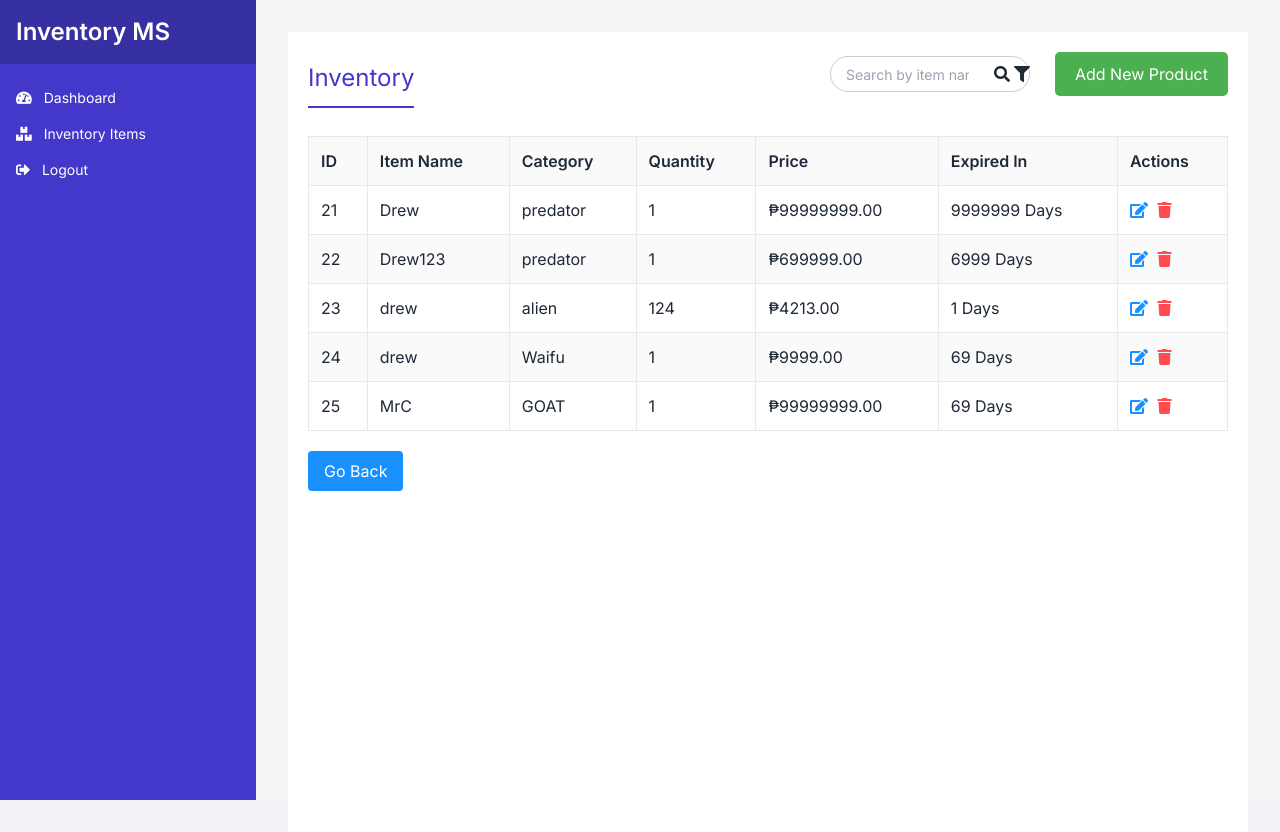
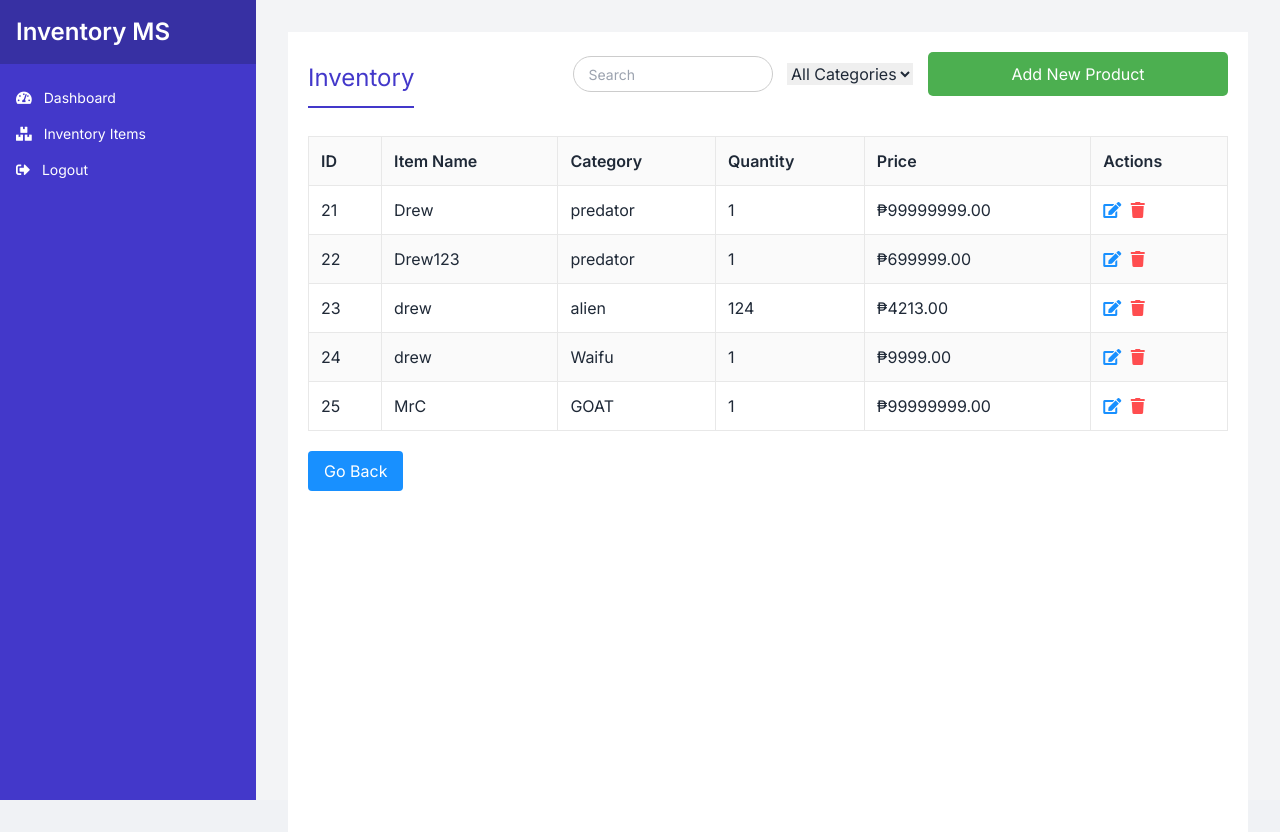
Before and after one commit to MarckRamon/Paraiso-Gabison-Bustamante---Repository, a Django app: page /inventory-items/ in a window 1280 px wide. Run offline with Django 5.2, Linux system fonts and the light colour scheme; data comes from the database, SQL or seed files in the repository; both versions use the stored data as it was before the commit; some libraries are stand-ins or nearby versions.

Commit message:
Changes oct 28

```diff
--- a/inventory/models.py
+++ b/inventory/models.py
@@ -8,4 +8,3 @@ class InventoryItem(models.Model):
     category = models.CharField(max_length=255)
     quantity = models.IntegerField()
     price = models.DecimalField(max_digits=10, decimal_places=2)
-    expiry_days = models.IntegerField()
--- a/inventory/templates/inventory/inventory_items.html
+++ b/inventory/templates/inventory/inventory_items.html
@@ -10,9 +10,15 @@
             <h1>Inventory</h1>
             <div class="search-add">
                 <div class="search-container">
-                    <input type="text" id="searchInput" placeholder="Search by item name" oninput="searchItems()">
-                    <i class="fas fa-search search-icon" onclick="triggerSearch()"></i>
-                    <i class="fas fa-filter filter-icon" onclick="toggleFilterOptions()"></i>
+                    <input type="text" id="searchInput" placeholder="Search" oninput="searchItems()">
+                    <select id="categoryFilter" onchange="filterByCategory()">
+                        <option value="">All Categories</option>
+                        {% for category in categories %}
+                            <option value="{{ category }}" {% if category == selected_category %}selected{% endif %}>
+                                {{ category }}
+                            </option>
+                        {% endfor %}
+                    </select>
                 </div>
                 <button class="add-product" onclick="openAddProductModal()">Add New Product</button>
             </div>
@@ -26,7 +32,6 @@
                     <th>Category</th>
                     <th>Quantity</th>
                     <th>Price</th>
-                    <th>Expired In</th>
                     <th>Actions</th>
                 </tr>
             </thead>
@@ -38,7 +43,6 @@
                     <td>{{ item.category }}</td>
                     <td>{{ item.quantity }}</td>
                     <td>₱{{ item.price|floatformat:2 }}</td>
-                    <td>{{ item.expiry_days }} Days</td>
                     <td>
                         <button class="edit" onclick="editItem('{{ item.id }}')"><i class="fas fa-edit"></i></button>
                         <button class="delete" onclick="deleteItem('{{ item.id }}')"><i class="fas fa-trash"></i></button>
@@ -54,7 +58,6 @@
         <button class="go-back" onclick="history.back()">Go Back</button>
     </main>
 
-    <!-- Add Product Modal -->
     <div id="addProductModal" class="modal">
         <div class="modal-content">
             <span onclick="closeAddProductModal()" class="close">&times;</span>
@@ -68,11 +71,8 @@
                 <input type="number" id="quantity" name="quantity" required class="highlighted"><br><br>
                 <label for="price">Price:</label>
                 <input type="number" id="price" name="price" step="0.01" required class="highlighted"><br><br>
-                <label for="expiry_days">Expiry Days:</label>
-                <input type="number" id="expiry_days" name="expiry_days" required class="highlighted"><br><br>
                 <button type="submit" class="add-product">Add Product</button>
             </form>
-        </div>
         </div>
 </div>
 
@@ -90,15 +90,13 @@
             <input type="number" id="editQuantity" name="editQuantity" required><br><br>
             <label for="editPrice">Price:</label>
             <input type="number" id="editPrice" name="editPrice" step="0.01" required><br><br>
-            <label for="editExpiryDays">Expiry Days:</label>
-            <input type="number" id="editExpiryDays" name="editExpiryDays" required><br><br>
             <button type="submit">Update Product</button>
         </form>
     </div>
 </div>
 
 <style>
-     /* Container for search and add button */
+
 .search-add {
     display: flex;
     justify-content: flex-end;
@@ -113,7 +111,7 @@
 }
 
 #searchInput {
-    padding-right: 60px; /* Make room for icons */
+    padding-right: 60px;
     width: 200px;
     height: 36px;
     border: 1px solid #ccc;
@@ -139,7 +137,7 @@
 }
 
 .add-product {
-    background-color: #4CAF50; /* Add New Product button color */
+    background-color: #4CAF50;
     color: white;
     padding: 10px 20px;
     border: none;
@@ -149,7 +147,7 @@
 }
 
 .add-product:hover {
-    background-color: #45a049; /* Darker shade on hover */
+    background-color: #45a049;
 }
 
 .modal {
@@ -189,29 +187,28 @@
 }
 
 .highlighted {
-        border: 2px solid #4CAF50; /* Change the color to your desired highlight color */
+  border: 2px solid #4CAF50;
   padding: 10px;
   border-radius: 5px;
-        width: calc(100% - 20px); /* Adjust width to fit within modal */
+  width: calc(100% - 20px);
 }
 
 .add-product {
-        background-color: #4CAF50; /* Add New Product button color */
-        color: white; /* Text color */
-        padding: 10px 20px; /* Padding */
-        border: none; /* No border */
-        border-radius: 5px; /* Rounded corners */
-        cursor: pointer; /* Pointer cursor on hover */
-        width: 100%; /* Full width */
-        font-size: 16px; /* Font size */
+  background-color: #4CAF50;
+  padding: 10px 20px;
+  border: none;
+  border-radius: 5px;
+  cursor: pointer;
+  width: 300px;
+  font-size: 16px;
 }
 
 .add-product:hover {
-        background-color: #45a049; /* Darker shade on hover */
+  background-color: #45a049;
 }
 </style>
+<script>
 
-<script>
     function debounce(func, wait) {
         let timeout;
         return function executedFunction(...args) {
@@ -240,6 +237,27 @@
             .catch(error => console.error('Error:', error));
     }, 300);
 
+    function filterByCategory() {
+        const category = document.getElementById('categoryFilter').value;
+        const search = document.getElementById('searchInput').value.toLowerCase();
+        const url = new URL(window.location);
+
+        url.searchParams.set('category', category);
+        if (search) {
+            url.searchParams.set('search', search);
+        }
+
+        fetch(url)
+            .then(response => response.text())
+            .then(html => {
+                const parser = new DOMParser();
+                const doc = parser.parseFromString(html, 'text/html');
+                const newTableBody = doc.getElementById('inventoryTableBody');
+                document.getElementById('inventoryTableBody').innerHTML = newTableBody.innerHTML;
+            })
+            .catch(error => console.error('Error:', error));
+    }
+
     function triggerSearch() {
         searchItems();
     }
@@ -253,39 +271,67 @@ document.querySelector('.search-icon').addEventListener('click', triggerSearch);
 
     function closeAddProductModal() {
         document.getElementById('addProductModal').style.display = 'none';
+        document.getElementById('addProductForm').reset();
     }
 
+
+
+    // Capture the addProductUrl and confirm its value
     const addProductUrl = "{% url 'add_product' %}";
+    console.log("Add Product URL:", addProductUrl);  // Log to verify URL
 
     function submitAddProduct(event) {
         event.preventDefault();
+
+        // Collect form data
         const formData = {
             name: document.getElementById('name').value,
             category: document.getElementById('category').value,
             quantity: document.getElementById('quantity').value,
             price: document.getElementById('price').value,
-            expiry_days: document.getElementById('expiry_days').value,
         };
 
+        console.log("Form data:", formData);  // Debugging form data
+
+        // Fetch request to add the product
         fetch(addProductUrl, {
             method: 'POST',
             headers: {
                 'Content-Type': 'application/json',
-                'X-CSRFToken': getCookie('csrftoken'),
+                'X-CSRFToken': getCookie('csrftoken'),  // Django CSRF Token
             },
             body: JSON.stringify(formData),
         })
         .then(response => response.json())
         .then(data => {
-            console.log('Add product:', data);
+            console.log("Server response:", data);  // Debugging server response
+
+            if (data.error) {
+                alert('Failed to add product: ' + data.error);  // Error handling
+            } else {
                 closeAddProductModal();
                 addProductToTable(data);
+            }
         })
-        .catch(error => console.error('Error:', error));
+        .catch(error => {
+            console.error('Error:', error);
+            alert('An error occurred. Check console for details.');  // Alert if there's a fetch error
+        });
     }
+
+    // Ensure the form is listening for submit events
+    document.getElementById('addProductForm').addEventListener('submit', submitAddProduct);
 
     function addProductToTable(product) {
         const tableBody = document.getElementById('inventoryTableBody');
+
+        // Remove "No inventory items found" row if it exists
+        const noItemsRow = tableBody.querySelector('tr td[colspan="6"]');
+        if (noItemsRow) {
+            noItemsRow.parentElement.remove();
+        }
+
+        // Create a new row for the product
         const newRow = tableBody.insertRow();
         newRow.setAttribute('data-id', product.id);
         newRow.innerHTML = `
@@ -294,23 +340,15 @@ document.querySelector('.search-icon').addEventListener('click', triggerSearch);
             <td>${product.category}</td>
             <td>${product.quantity}</td>
             <td>₱${parseFloat(product.price).toFixed(2)}</td>
-            <td>${product.expiry_days} Days</td>
             <td>
                 <button class="edit" onclick="editItem('${product.id}')"><i class="fas fa-edit"></i></button>
                 <button class="delete" onclick="deleteItem('${product.id}')"><i class="fas fa-trash"></i></button>
             </td>
         `;
-
-        // Remove "No inventory items found" row if it exists
-        const noItemsRow = tableBody.querySelector('tr td[colspan="7"]');
-        if (noItemsRow) {
-            noItemsRow.parentElement.remove();
     }
-    }
-
     function editItem(itemId) {
         // Fetch the item details
-        fetch(`/inventory/get-item/${itemId}/`)
+        fetch(`/get-item/${itemId}/`)
             .then(response => response.json())
             .then(data => {
                 // Populate the modal with the item details
@@ -319,7 +357,7 @@ document.querySelector('.search-icon').addEventListener('click', triggerSearch);
                 document.getElementById('editCategory').value = data.category;
                 document.getElementById('editQuantity').value = data.quantity;
                 document.getElementById('editPrice').value = data.price;
-                document.getElementById('editExpiryDays').value = data.expiry_days;
+
 
                 // Open the modal
                 document.getElementById('editProductModal').style.display = 'block';
@@ -339,10 +377,10 @@ document.querySelector('.search-icon').addEventListener('click', triggerSearch);
             category: document.getElementById('editCategory').value,
             quantity: document.getElementById('editQuantity').value,
             price: document.getElementById('editPrice').value,
-            expiry_days: document.getElementById('editExpiryDays').value,
+
         };
 
-        fetch(`/inventory/edit-item/${itemId}/`, {
+        fetch(`/edit-item/${itemId}/`, {
             method: 'POST',
             headers: {
                 'Content-Type': 'application/json',
@@ -369,7 +407,7 @@ document.querySelector('.search-icon').addEventListener('click', triggerSearch);
                 <td>${product.category}</td>
                 <td>${product.quantity}</td>
                 <td>₱${parseFloat(product.price).toFixed(2)}</td>
-                <td>${product.expiry_days} Days</td>
+
                 <td>
                     <button class="edit" onclick="editItem('${product.id}')"><i class="fas fa-edit"></i></button>
                     <button class="delete" onclick="deleteItem('${product.id}')"><i class="fas fa-trash"></i></button>
@@ -380,7 +418,7 @@ document.querySelector('.search-icon').addEventListener('click', triggerSearch);
 
     function deleteItem(itemId) {
         if (confirm("Are you sure you want to delete this item?")) {
-            fetch(`/inventory/delete-item/${itemId}/`, {
+            fetch(`/delete-item/${itemId}/`, {
                 method: 'DELETE',
                 headers: {
                     'X-CSRFToken': getCookie('csrftoken'),
@@ -424,5 +462,8 @@ document.querySelector('.search-icon').addEventListener('click', triggerSearch);
         }
         return cookieValue;
     }
+
+
 </script>
+
 {% endblock %}
--- a/inventory/views.py
+++ b/inventory/views.py
@@ -15,7 +15,7 @@ def dashboard(request):
     # Calculate KPIs
     total_inventory_value = sum(item.quantity * item.price for item in InventoryItem.objects.all())
     total_items_in_stock = sum(item.quantity for item in InventoryItem.objects.all())
-    low_stock_count = sum(1 for item in InventoryItem.objects.all() if item.quantity < 10)  # Example threshold for low stock
+    low_stock_count = sum(1 for item in InventoryItem.objects.all() if item.quantity < 10)  #  threshold for low stock
 
     return render(request, 'inventory/dashboard.html', {
         'user': user,
@@ -26,48 +26,56 @@ def dashboard(request):
 
 def inventory_items(request):
     search_query = request.GET.get('search', '')
+    category_filter = request.GET.get('category', '')
+
     inventory_items = InventoryItem.objects.all()
+
 
     if search_query:
         inventory_items = inventory_items.filter(name__icontains=search_query)
 
+
+    if category_filter:
+        inventory_items = inventory_items.filter(category=category_filter)
+
+
+    categories = InventoryItem.objects.values_list('category', flat=True).distinct()
+
     return render(request, 'inventory/inventory_items.html', {
         'inventory_items': inventory_items,
         'search_query': search_query,
+        'categories': categories,
+        'selected_category': category_filter
     })
 
 @login_required
 @csrf_exempt
-@require_http_methods(["POST"])
 def add_product(request):
-    try:
-        data = json.loads(request.body)
-        name = data.get('name')
-        category = data.get('category')
-        quantity = int(data.get('quantity'))
-        price = float(data.get('price'))
-        expiry_days = int(data.get('expiry_days'))
+    if request.method == 'POST':
+        try:
+            data = json.loads(request.body)
+            # Create new product instance
+            product = InventoryItem.objects.create(
+                name=data['name'],
+                category=data['category'],
+                quantity=data['quantity'],
+                price=data['price']
+            )
 
-        new_product = InventoryItem(
-            name=name,
-            category=category,
-            quantity=quantity,
-            price=price,
-            expiry_days=expiry_days
-        )
-        new_product.save()
+            # Return the created product data
+            return JsonResponse({
+                'id': product.id,
+                'name': product.name,
+                'category': product.category,
+                'quantity': product.quantity,
+                'price': str(product.price),
+                'message': 'Item updated successfully'
+            })
+        except Exception as e:
+            return JsonResponse({'error': str(e)}, status=400)
+    return JsonResponse({'error': 'Invalid request method'}, status=405)
 
-        return JsonResponse({
-            'id': new_product.id,
-            'name': new_product.name,
-            'category': new_product.category,
-            'quantity': new_product.quantity,
-            'price': new_product.price,
-            'expiry_days': new_product.expiry_days,
-            'message': 'Product added successfully'
-        })
-    except Exception as e:
-        return JsonResponse({'error': str(e)}, status=400)
+
 
 @login_required
 @csrf_exempt
@@ -81,7 +89,7 @@ def get_item(request, item_id):
             'category': item.category,
             'quantity': item.quantity,
             'price': float(item.price),
-            'expiry_days': item.expiry_days,
+
         })
     except InventoryItem.DoesNotExist:
         return JsonResponse({'error': 'Item not found'}, status=404)
@@ -98,7 +106,7 @@ def edit_item(request, item_id):
         item.category = data.get('category', item.category)
         item.quantity = int(data.get('quantity', item.quantity))
         item.price = float(data.get('price', item.price))
-        item.expiry_days = int(data.get('expiry_days', item.expiry_days))
+
 
         item.save()
 
@@ -108,7 +116,6 @@ def edit_item(request, item_id):
             'category': item.category,
             'quantity': item.quantity,
             'price': float(item.price),
-            'expiry_days': item.expiry_days,
             'message': 'Item updated successfully'
         })
     except InventoryItem.DoesNotExist:
@@ -118,7 +125,7 @@ def edit_item(request, item_id):
 
 @login_required
 @csrf_exempt
-@require_http_methods(["DELETE"])  # Change to DELETE method
+@require_http_methods(["DELETE"])
 def delete_item(request, item_id):
     try:
         item = InventoryItem.objects.get(id=item_id)
```
Also changed, not shown: db.sqlite3, inventory/migrations/0002_remove_inventoryitem_expiry_days.py (added). Lines whose indentation alone changed are shown as unchanged.
